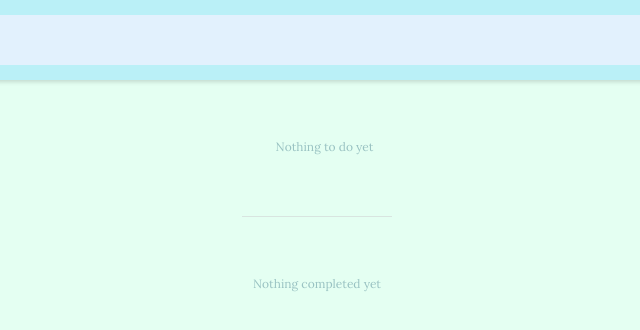
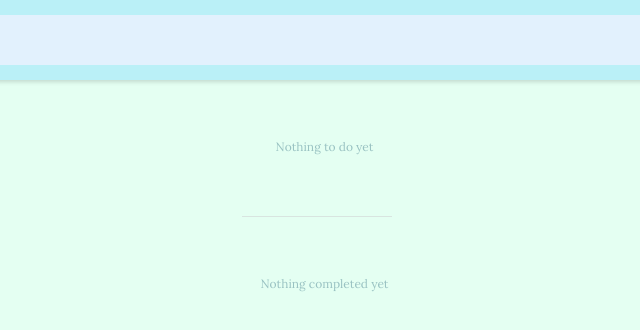
Before and after one commit to VesteriK/todolist, a plain HTML site: page index.html in a window 1280 px wide. Shown: the full height of the page, 323-963 px from the left. Drawn offline with Linux system fonts and the light colour scheme.

Commit message:
Update style.css

```diff
--- a/style/style.css
+++ b/style/style.css
@@ -160,7 +160,7 @@ ul.todo li .buttons button img {
 
 ul.todo#complete {
     position: relative;
-    padding: 90px 0 0 0;
+    padding: 90px 0 0 15px;
   }
 
   ul.todo#complete:before {
```
